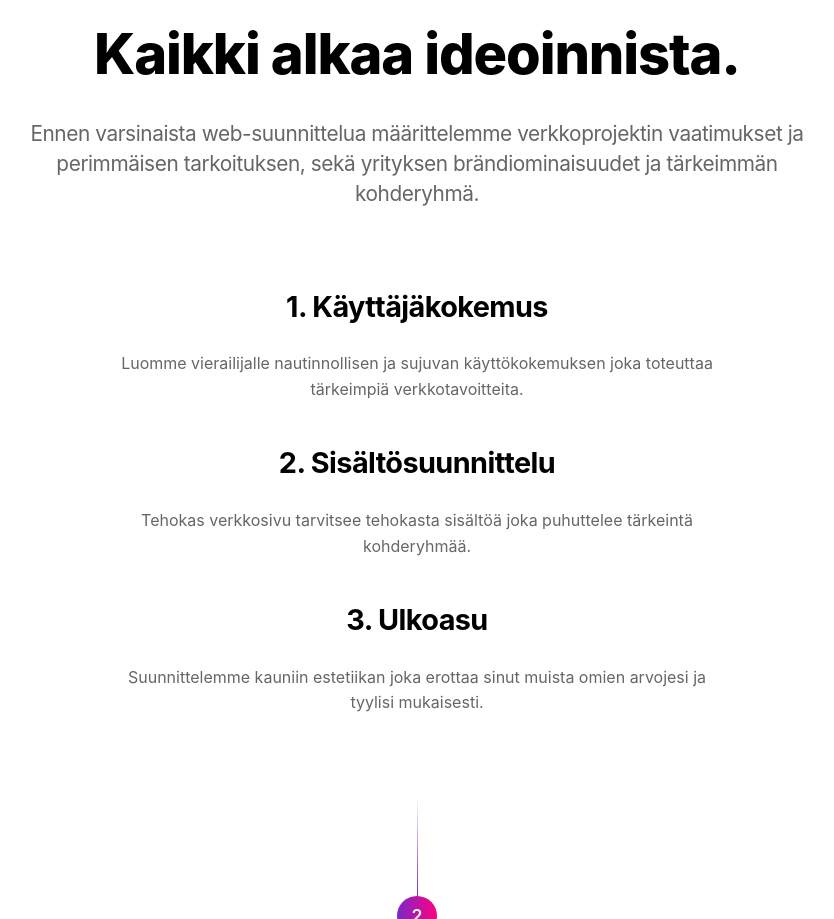
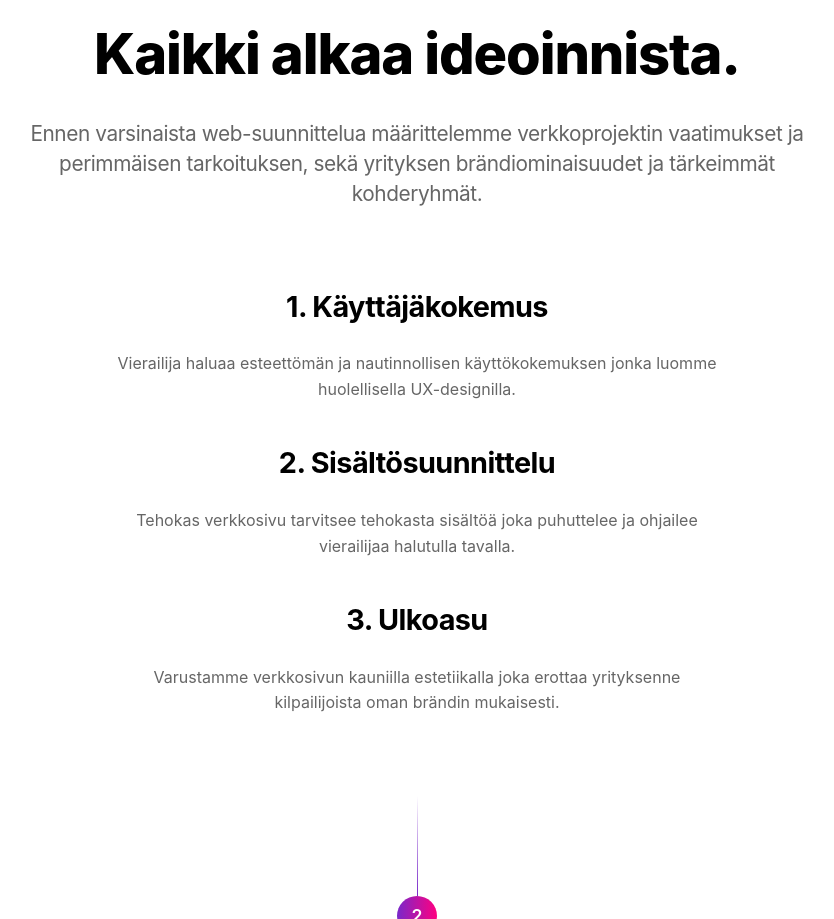
Before and after one commit to digiaalto/etusivu, a Next.js app: page / in a window 1280 px wide. Shown: the part 3767-4686 px from the top of the page, without its empty margins (223-1057 px from the left). Built offline with nearby package versions, Linux system fonts and the light colour scheme; grey boxes are pictures that could not be loaded.

Commit message:
Sisältömuutos

```diff
--- a/components/etusivu/Suunnittelu.js
+++ b/components/etusivu/Suunnittelu.js
@@ -19,29 +19,29 @@ const Suunnittelu = (props) => {
         <p className="headerDescription">
           Ennen varsinaista web-suunnittelua määrittelemme verkkoprojektin
           vaatimukset ja perimmäisen tarkoituksen, sekä yrityksen
-          brändiominaisuudet ja tärkeimmän kohderyhmä.
+          brändiominaisuudet ja tärkeimmät kohderyhmät.
         </p>
       </div>
       <ol className={styles.list}>
         <li>
           <h2 className={styles.listHeader}>1. Käyttäjäkokemus</h2>
           <p>
-            Luomme vierailijalle nautinnollisen ja sujuvan käyttökokemuksen joka
-            toteuttaa tärkeimpiä verkkotavoitteita.
+            Vierailija haluaa esteettömän ja nautinnollisen käyttökokemuksen
+            jonka luomme huolellisella UX-designilla.
           </p>
         </li>
         <li>
           <h2 className={styles.listHeader}>2. Sisältösuunnittelu</h2>
           <p>
-            Tehokas verkkosivu tarvitsee tehokasta sisältöä joka puhuttelee
-            tärkeintä kohderyhmää.
+            Tehokas verkkosivu tarvitsee tehokasta sisältöä joka puhuttelee ja
+            ohjailee vierailijaa halutulla tavalla.
           </p>
         </li>
         <li>
           <h2 className={styles.listHeader}>3. Ulkoasu</h2>
           <p>
-            Suunnittelemme kauniin estetiikan joka erottaa sinut muista omien
-            arvojesi ja tyylisi mukaisesti.
+            Varustamme verkkosivun kauniilla estetiikalla joka erottaa
+            yrityksenne kilpailijoista oman brändin mukaisesti.
           </p>
         </li>
       </ol>
```
